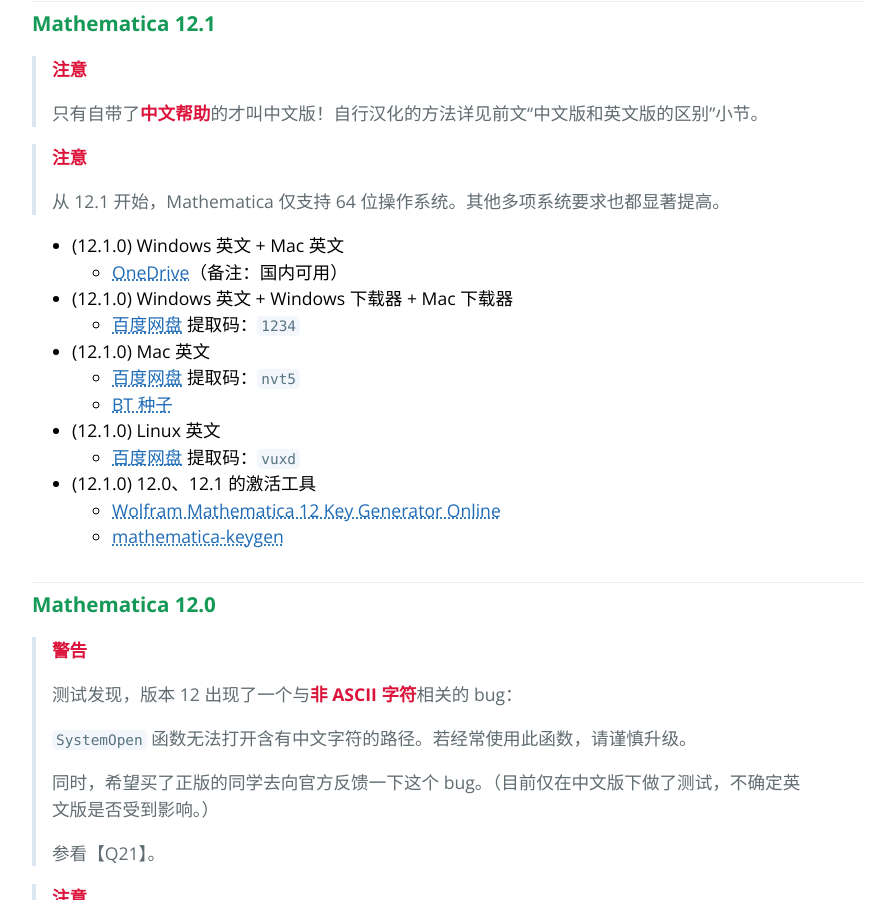
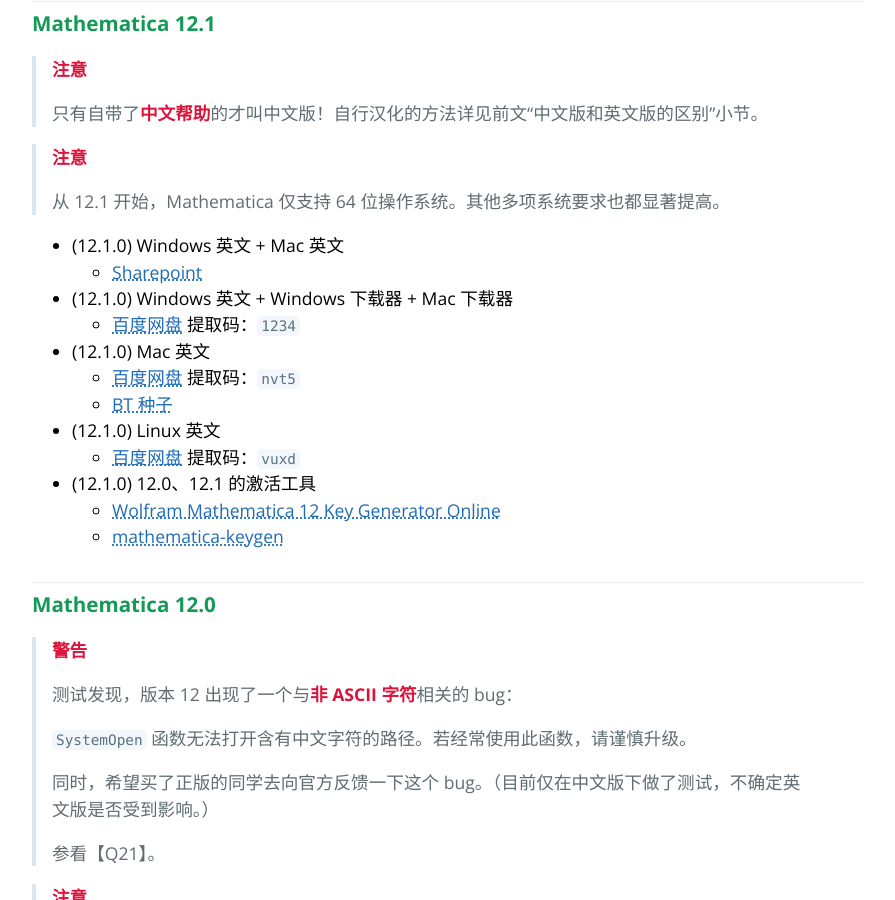
Before and after one commit to TieBaMma/InstallTutorial, a Jekyll site: the page built from index.md, in a window 1280 px wide and 900 px high, scrolled down 3591 px. Shown: the whole window, without its empty margins (192-1087 px from the left). Built offline with Jekyll 4.4.1, drawn with Linux system fonts in a browser that asks for light colours.

Commit message:
修复了失效的 mma12.1 的链接。

```diff
--- a/index.md
+++ b/index.md
@@ -130,7 +130,7 @@
 > 从 12.1 开始，Mathematica 仅支持 64 位操作系统。其他多项系统要求也都显著提高。
 
 * (12.1.0) Windows 英文 + Mac 英文
-  * [OneDrive](http://wxyh.bilibli.icu/yunpan/onedrive/Software/study-software/Mathematica/)（备注：国内可用）
+  * [Sharepoint](https://wuyudi-my.sharepoint.com/:f:/g/personal/wuyudi_wuyudi_onmicrosoft_com/Ehy-6W55zL1Cr2PbLeOvKM0B-lrHnhBptStuQP6N3fMBCw?e=dKvAte)
 
 * (12.1.0) Windows 英文 + Windows 下载器 + Mac 下载器
   * [百度网盘](https://pan.baidu.com/s/1d8mwxiEFqNI7JO_-c8smyg) 提取码：`1234`
```
